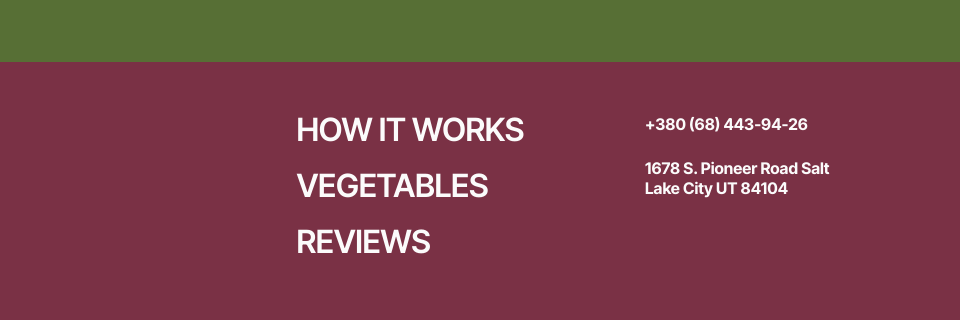
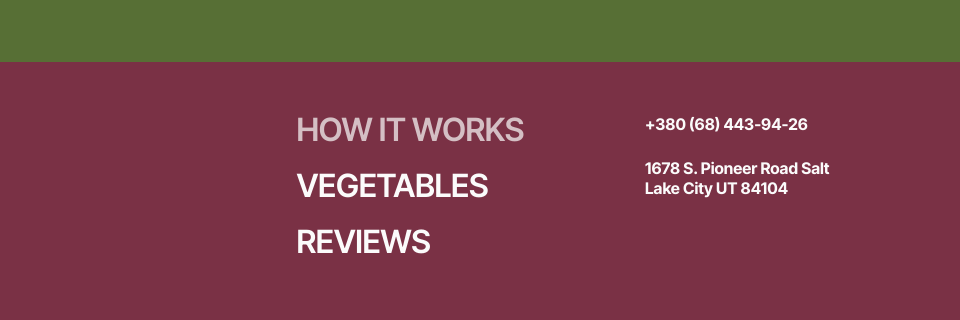
Before and after one commit to GoitStudentsWorks/html-css_114_EdikKapustnyak, a website built with Vite: page src/index.html in a window 1280 px wide. In both pictures the pointer is over the link "HOW IT WORKS". Shown: the part 4840-5160 px from the top of the page, 320-1280 px from the left. Built offline with nearby package versions, Linux system fonts and the light colour scheme.

Commit message:
Footer fixed new2 (#58)
* added :hover and :focus

* Revert "added :hover and :focus"

This reverts commit 4029cbbb703ba543b6b468f5c0f254d38ecaf888.

* added :focus and :hover

```diff
--- a/src/css/footer.css
+++ b/src/css/footer.css
@@ -252,6 +252,12 @@
 
     line-height: 1.25;
   }
+  .footer-link:focus,
+  .footer-contact-link:focus,
+  .footer-link:hover,
+  .footer-contact-link:hover {
+    color: #d4bfc4;
+  }
 }
 
 @media only screen and (min-width: 1280px) {
```
